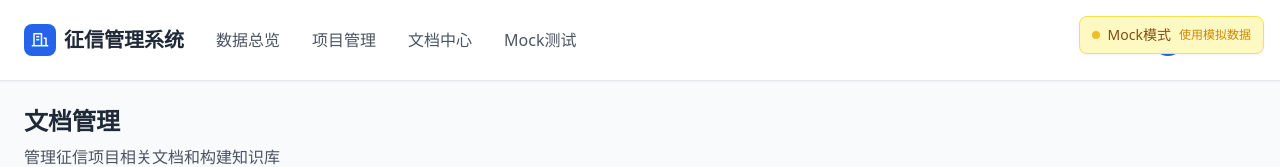
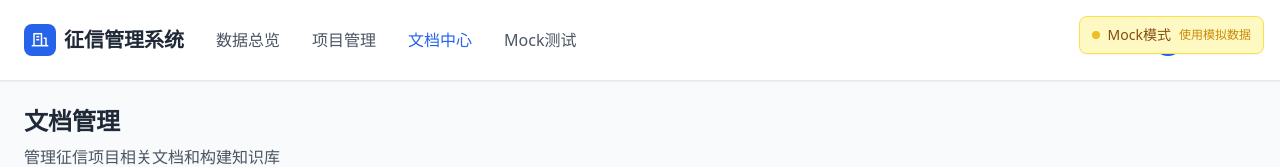
Before and after one commit to CarLor02/Credit-Management-System, a Next.js app in the folder frontend/: page /documents in a window 1280 px wide. Shown: the top 167 px of the page. Built offline with nearby package versions, Linux system fonts and the light colour scheme; no server answers.

Commit message:
修改页面标题； 头栏高亮； 启动脚本新增端口检测和清理

```diff
--- a/frontend/app/layout.tsx
+++ b/frontend/app/layout.tsx
@@ -20,8 +20,8 @@ const geistMono = Geist_Mono({
 });
 
 export const metadata: Metadata = {
-  title: "Readdy Site",
-  description: "Generated by Readdy",
+  title: "征信管理系统",
+  description: "征信管理系统",
 };
 
 export default function RootLayout({
--- a/frontend/components/Header.tsx
+++ b/frontend/components/Header.tsx
@@ -3,12 +3,18 @@
 
 import { useState } from 'react';
 import Link from 'next/link';
-import { useRouter } from 'next/navigation';
+import { useRouter, usePathname } from 'next/navigation';
 import MockIndicator from './MockIndicator';
 
 export default function Header() {
   const [isProfileOpen, setIsProfileOpen] = useState(false);
   const router = useRouter();
+  const pathname = usePathname();
+
+  // 检查导航项是否处于激活状态
+  const isActiveNav = (path: string) => {
+    return pathname.startsWith(path);
+  };
 
   const handleProfileClick = (e: React.MouseEvent) => {
     e.preventDefault();
@@ -37,17 +43,29 @@ export default function Header() {
             </Link>
 
             <nav className="flex space-x-8">
-              <Link href="/dashboard" className="text-gray-600 hover:text-blue-600 transition-colors">
+              <Link
+                href="/dashboard"
+                className={`transition-colors ${isActiveNav('/dashboard') ? 'text-blue-600 font-medium' : 'text-gray-600 hover:text-blue-600'}`}
+              >
                 数据总览
               </Link>
-              <Link href="/projects" className="text-gray-600 hover:text-blue-600 transition-colors">
+              <Link
+                href="/projects"
+                className={`transition-colors ${isActiveNav('/projects') ? 'text-blue-600 font-medium' : 'text-gray-600 hover:text-blue-600'}`}
+              >
                 项目管理
               </Link>
-              <Link href="/documents" className="text-gray-600 hover:text-blue-600 transition-colors">
+              <Link
+                href="/documents"
+                className={`transition-colors ${isActiveNav('/documents') ? 'text-blue-600 font-medium' : 'text-gray-600 hover:text-blue-600'}`}
+              >
                 文档中心
               </Link>
               {process.env.NODE_ENV === 'development' && (
-                <Link href="/test-mock" className="text-gray-600 hover:text-blue-600 transition-colors">
+                <Link
+                  href="/test-mock"
+                  className={`transition-colors ${isActiveNav('/test-mock') ? 'text-blue-600 font-medium' : 'text-gray-600 hover:text-blue-600'}`}
+                >
                   Mock测试
                 </Link>
               )}
```
Also changed, not shown: 1 other file (tests, documents, lock files or other folders).
